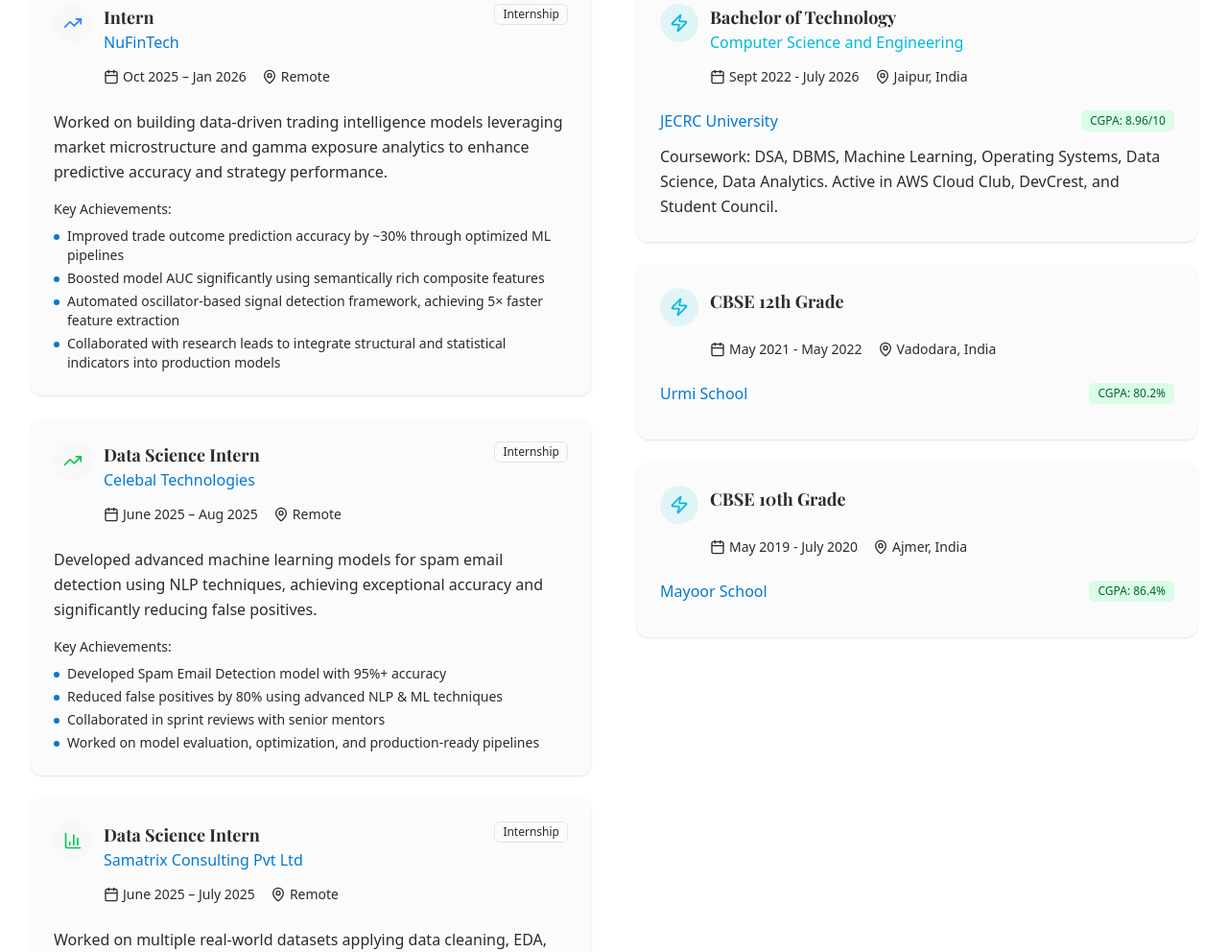
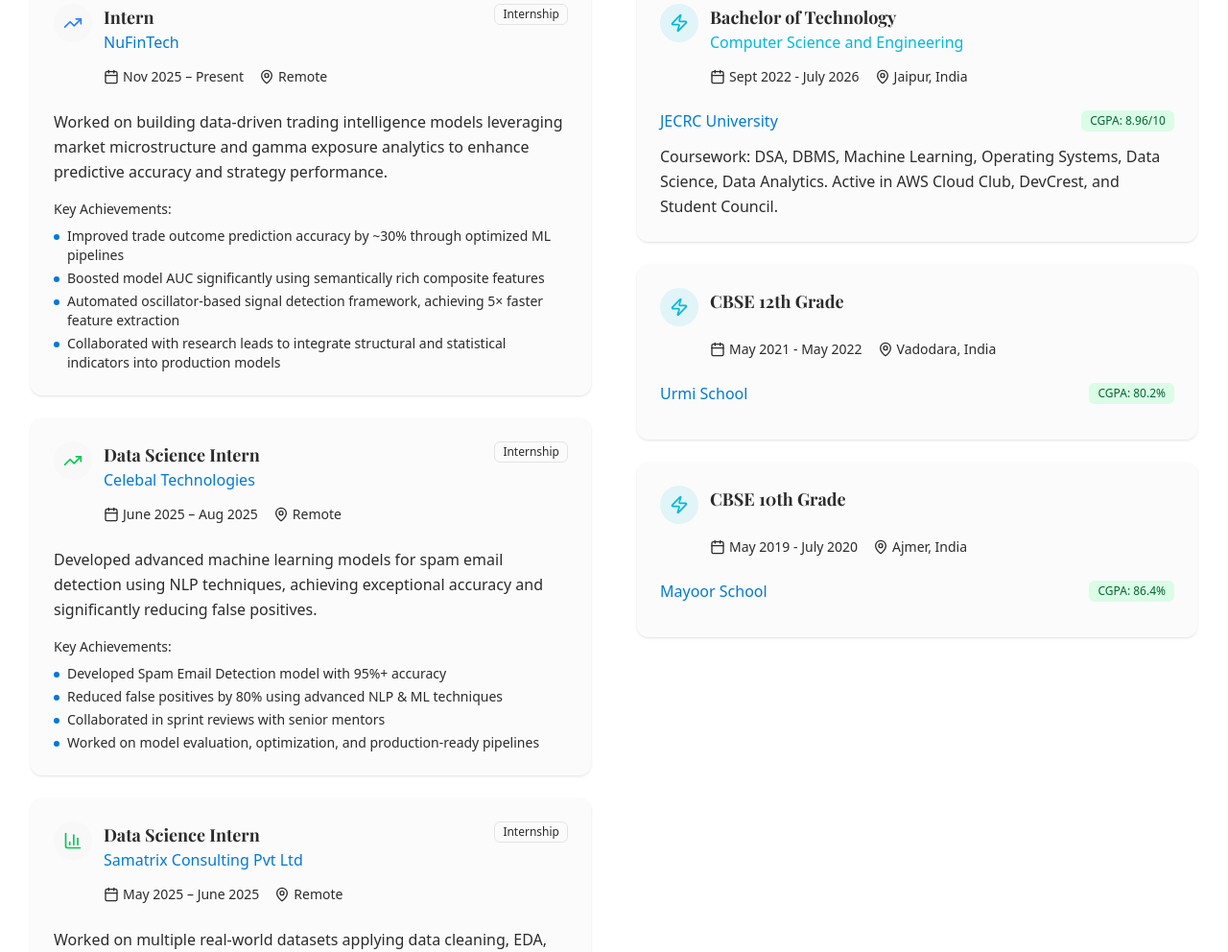
Before and after one commit to SakshamTapadia/Portfolio-Website, a Next.js app: page / in a window 1280 px wide. Shown: the part 5026-6018 px from the top of the page at 96% size. Built offline with nearby package versions, Linux system fonts and the light colour scheme.

Commit message:
Typo Corrections in website

```diff
--- a/components/experience-section.tsx
+++ b/components/experience-section.tsx
@@ -8,7 +8,7 @@
       title: "Intern",
       company: "NuFinTech",
       location: "Remote",
-      period: "Oct 2025 – Jan 2026",
+      period: "Nov 2025 – Present",
       type: "Internship",
       description:
         "Worked on building data-driven trading intelligence models leveraging market microstructure and gamma exposure analytics to enhance predictive accuracy and strategy performance.",
@@ -43,7 +43,7 @@
       title: "Data Science Intern",
       company: "Samatrix Consulting Pvt Ltd",
       location: "Remote",
-      period: "June 2025 – July 2025",
+      period: "May 2025 – June 2025",
       type: "Internship",
       description:
         "Worked on multiple real-world datasets applying data cleaning, EDA, visualization, and predictive modeling to derive actionable business insights using Python and statistical methods.",
```
